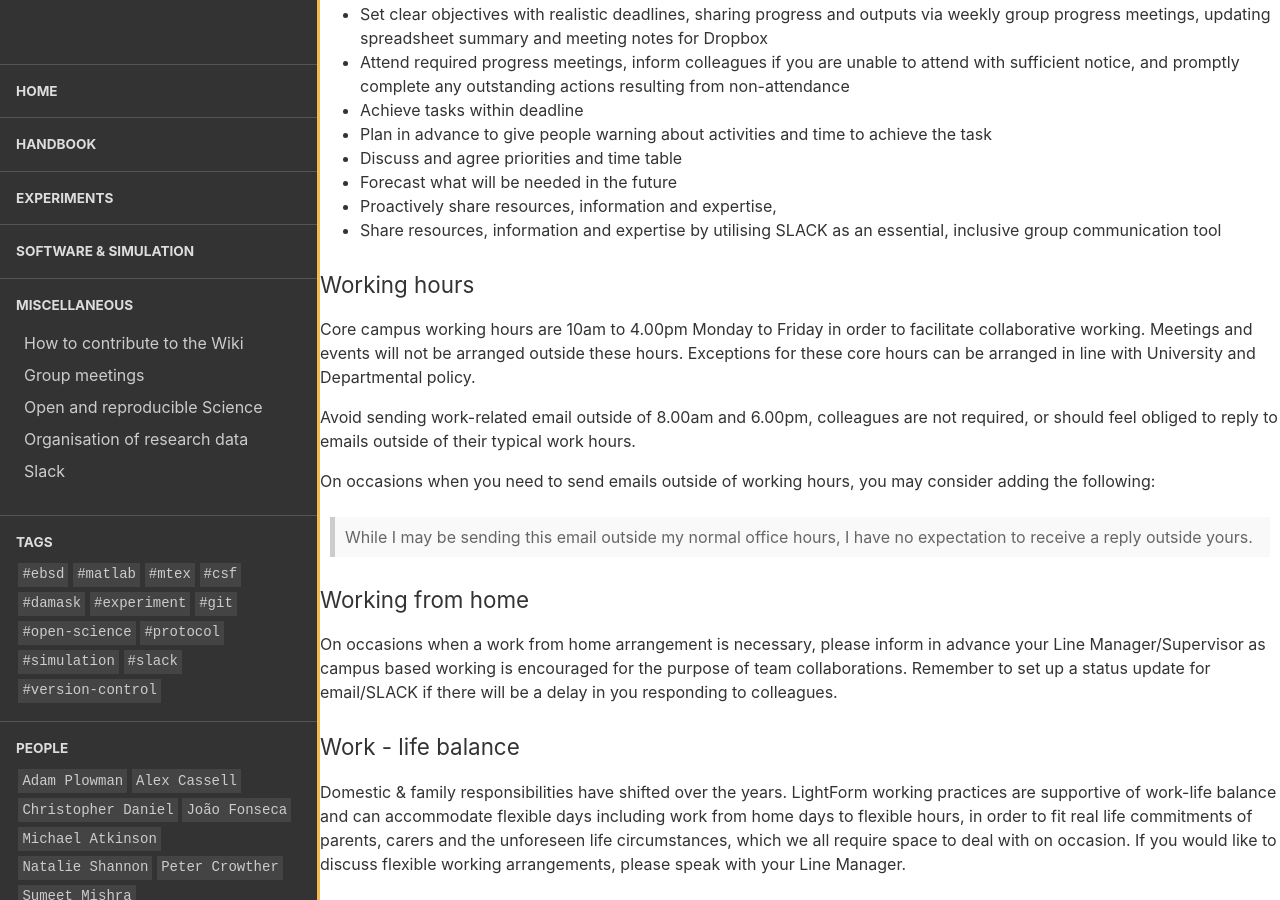
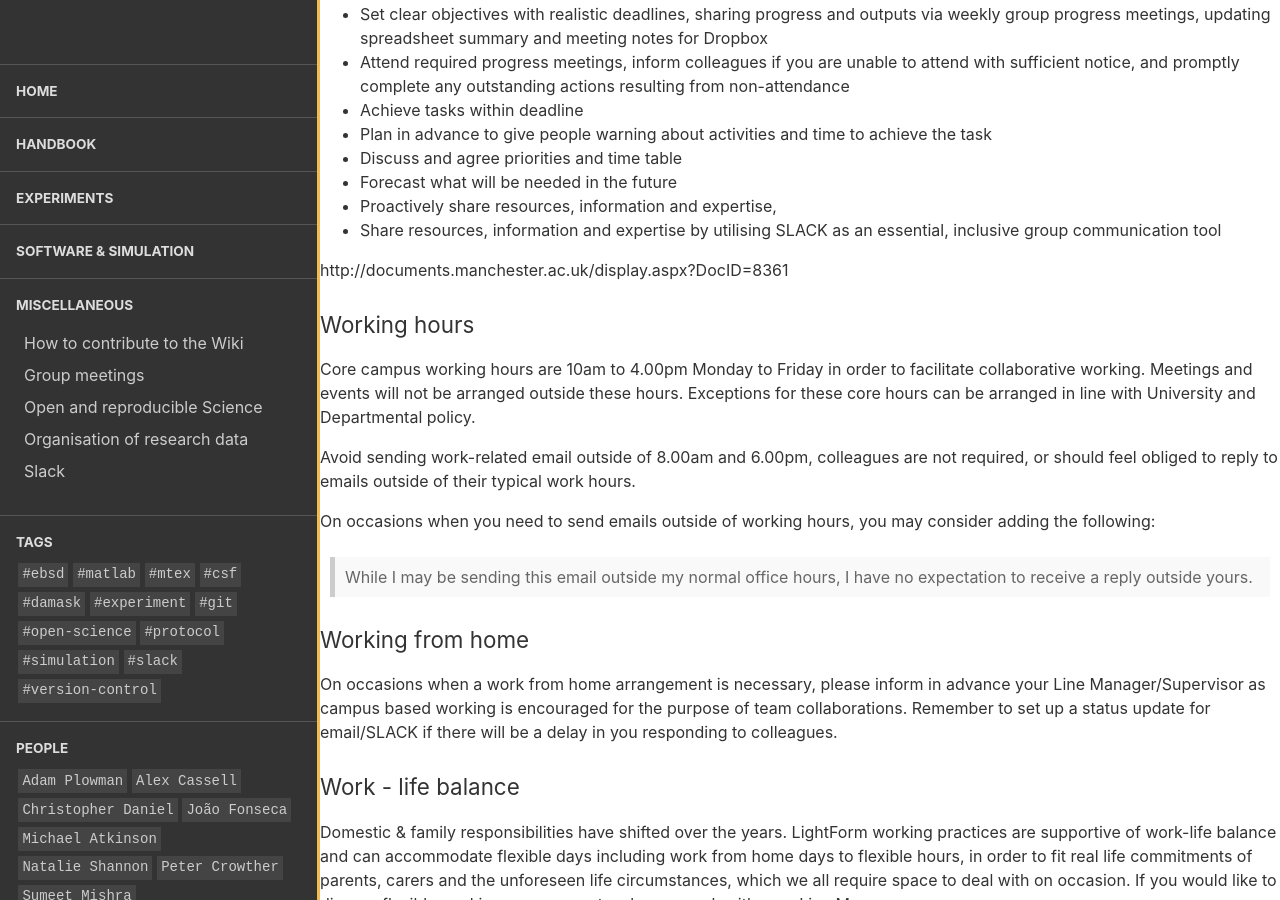
Before and after one commit to LightForm-group/wiki, a Jekyll site: the page built from _includes/code_of_conduct.md, in a window 1280 px wide and 900 px high, scrolled down 1739 px. Built offline with Jekyll 4.4.1, drawn with Linux system fonts in a browser that asks for light colours; our own code applies the rules of GitHub Pages for plain Markdown files; some of the changed lines change nothing that is shown.

Commit message:
Update code_of_conduct.md

```diff
--- a/_includes/code_of_conduct.md
+++ b/_includes/code_of_conduct.md
@@ -90,6 +90,8 @@ We will therefore:
 -	Proactively share resources, information and expertise,
 -	Share resources, information and expertise by utilising SLACK as an essential, inclusive group communication tool
 
+http://documents.manchester.ac.uk/display.aspx?DocID=8361
+
 ### Working hours
 
 Core campus working hours are 10am to 4.00pm Monday to Friday in order to facilitate collaborative working. Meetings and events will not be arranged outside these hours.
```
